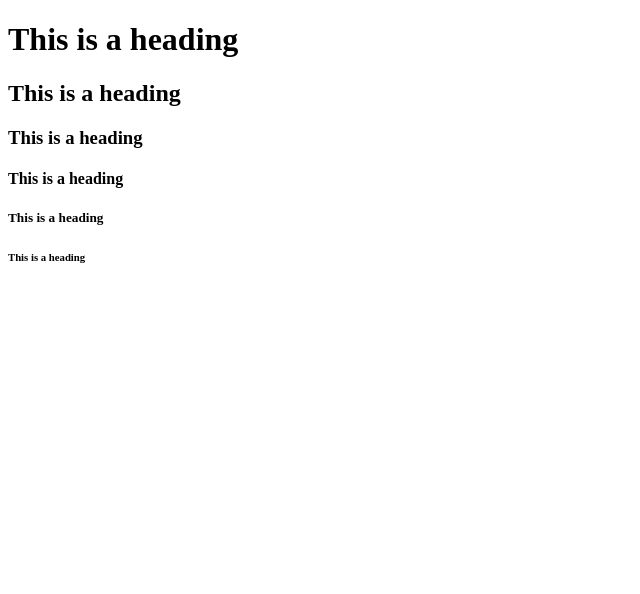
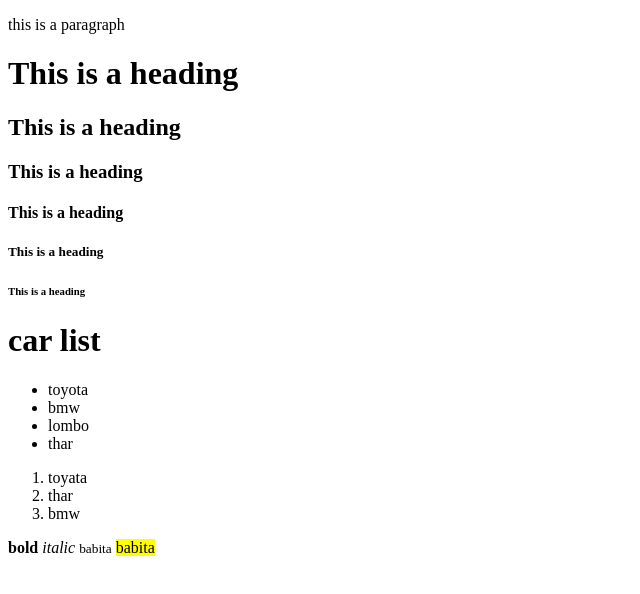
Before and after one commit to BabitaDhakal/first-project, a plain HTML site: page index.html in a window 1280 px wide. Shown: the whole page, without its empty margins (0-640 px from the left). Drawn offline with Linux system fonts and the light colour scheme.

Commit message:
modified

```diff
--- a/index.html
+++ b/index.html
@@ -1,16 +1,36 @@
 <!DOCTYPE html>
 <html lang="en">
 <head>
-    <meta charset="UTF-8">
-    <meta name="viewport" content="width=device-width, initial-scale=1.0">
+
     <title>web development</title>
 </head>
 <body>
+  <p>this is a paragraph</p>
   <h1>This is a heading</h1>
   <h2>This is a heading</h2>
   <h3>This is a heading</h3>
   <h4>This is a heading</h4>
   <h5>This is a heading</h5>
   <h6> This is a heading</h6>
+  <h1> car list</h1>
+  <ul>
+    <li>toyota</li>
+    <li>bmw</li>
+    <li>lombo</li>
+    <li>thar</li>
+   </ul>
+   <ol>
+    <li> toyata</li>
+    <li> thar</li>
+    <li> bmw</li>
+
+  </ol>
+
+<strong> bold</strong>
+<em> italic</em>
+<small>babita</small>
+<mark> babita</mark>
+
+
 </body>
 </html>
```
